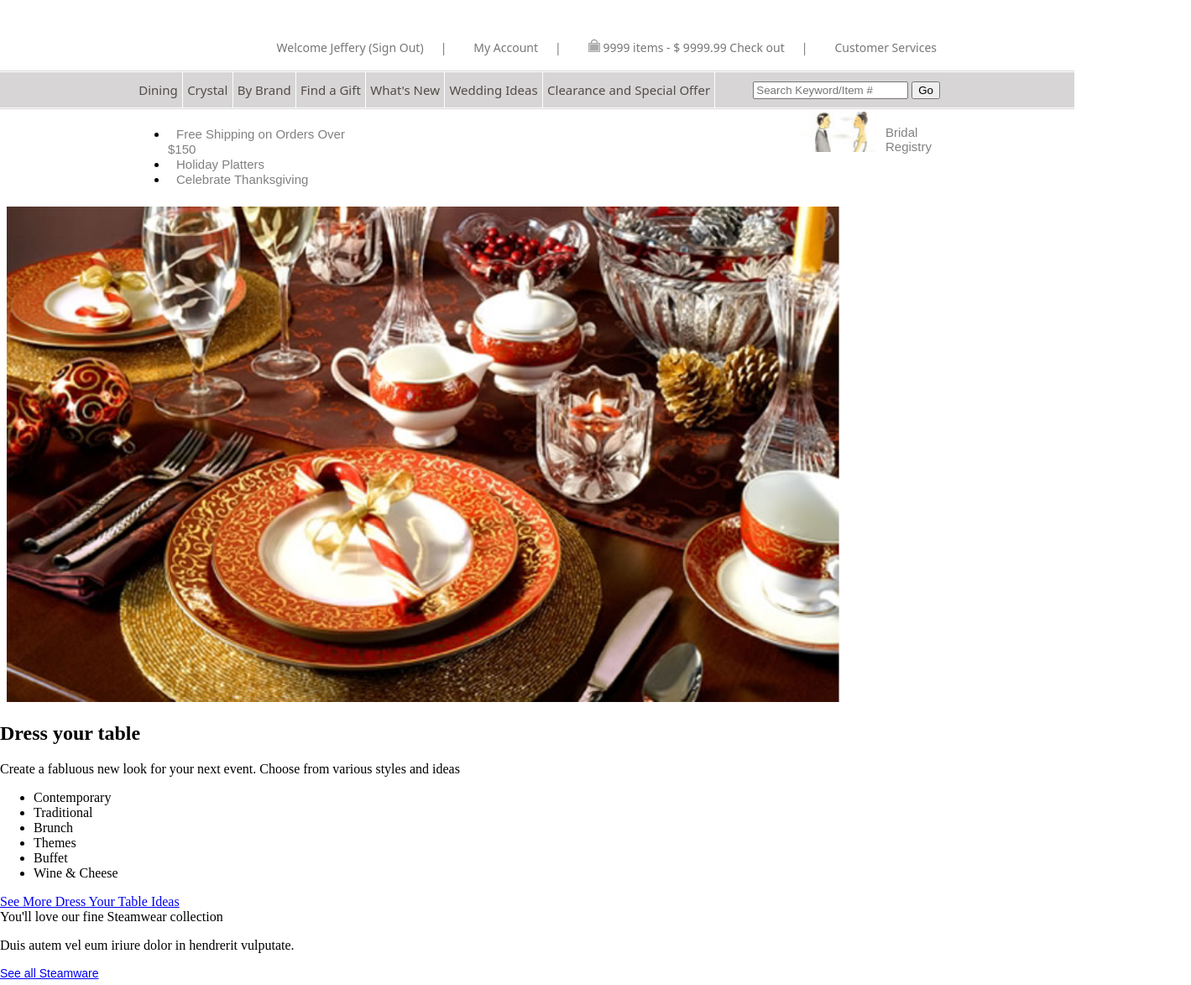
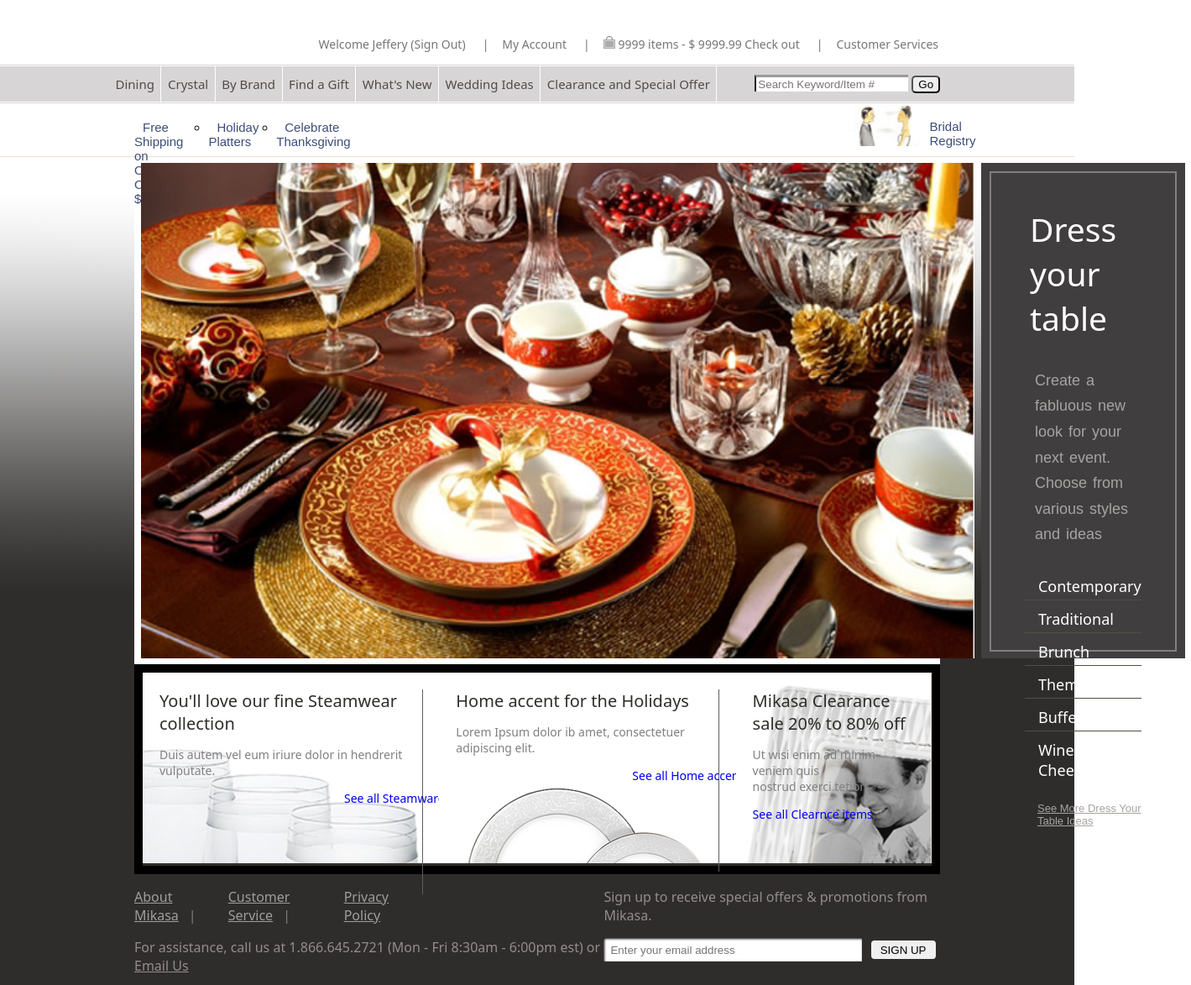
Before and after one commit to Shiv209/Mikasa, a plain HTML site: page index.html in a window 1280 px wide. Shown: the part 88-1261 px from the top of the page at 84% size, 1419 px wide, since content can reach past the window. Drawn offline with Linux system fonts and the light colour scheme.

Commit message:
Update index.css

```diff
--- a/index.css
+++ b/index.css
@@ -1,3 +1,7 @@
+@media screen and (min-width: 480px) {
+    #leftsidebar {width: 200px; float: left;}
+    #main {margin-left: 216px;}
+  }
 body{
     margin: 0px;
 }
@@ -8,29 +12,22 @@ body{
 .logo{
    width: 240px;
 }
-.head{
+.header{
    border-bottom: solid 1px #e9dfcf;
 }
 .products {
    position: relative;
-   overflow: hidden;
    font-family: system-ui;
    font-size: 14px;
-   margin-right: -32px;
+   margin-right: -18px;
    float: right;
    margin-top: 32px;
 }
 .products ul {
    display: flex;
-   flex-direction: row;
-   flex-wrap: wrap;
    justify-content: space-between;
-   margin-left: -1px;
 }
 .products li {
-   flex-grow: 1;
-   flex-basis: auto;
-   margin: .25em 0;
    padding-left: 16px;
    padding-right: 16px;
    text-align: center;
@@ -50,6 +47,7 @@ body{
 }
 .products ul  li{
    list-style-type: none;
+   padding-right: 0px
 }
 .NavbarTop {
   background-color: #d7d5d6;
@@ -66,8 +64,6 @@ body{
    color: black;
    margin: auto;
    width: 75%;
-   flex-direction: row;
-   flex-wrap: wrap;
    justify-content: space-between;
    align-items: center;
    padding-inline-start: 0px;
@@ -92,12 +88,22 @@ body{
 .NavbarTop ul li:last-child{
    border-right: none;
 }
-.dining{
+.NavBarTop-l1{
    margin-left: -30px;
 }
 .search{
    padding-left: 45px;
 }
+
+.search button {
+    border-radius: 5px;
+}
+#search-box {
+    border-top: inset;
+    border-bottom: none;
+    border-right: none;
+}
+
 .navbar2 div span a{
    text-decoration: none;
    color: black;
@@ -106,11 +112,11 @@ body{
 ul.a{
    color: darkgrey;
 }
-.offer{
+.header1-div1{
    font-family: sans-serif;
    font-size: 15px;
 }
-.offer ul li:first-child{
+.header1-div1 ul li:first-child{
    list-style: none;
 }
 .navbarSecond{
@@ -120,7 +126,8 @@ ul.a{
 }
 .navbarSecond a{
    text-decoration: none;
-   color: grey;
+   color: #3C4D79;
+   word-spacing: 2px;
    padding: 10px;
    padding-top: 18px;
    font-family: sans-serif;
@@ -130,10 +137,10 @@ ul.a{
    display: flex;
    padding-top: 4px;
 }
-.offer ul li a:hover  {
+.header1-div1 ul li a:hover  {
    text-decoration: underline;
 }
-.offer ul li{
+.header1-div1 ul li{
    padding-right: 20px;
    height: 0px;
 }
@@ -141,7 +148,7 @@ ul.a{
    text-decoration: underline;
    cursor: pointer;
 }
-.offer ul{
+.header1-div1 ul{
    list-style-type: circle;
    display: flex;
    padding-left: 0px;
@@ -153,7 +160,7 @@ ul.a{
    text-decoration: underline;
 }
 .header2 a:first-child{
-   margin-left: 540px;
+   margin-left: 560px;
    padding: 0px;
 }
 .header2 a img{
@@ -161,14 +168,14 @@ ul.a{
    padding-top: 2px;
    height: 48px;
 }
-.bag-img{
+.BgImg{
    background-image: url('Mikasa/background.png');
 }
-.mainContent{
+.bodyImg{
    margin: auto;
    width: 75%;
 }
-.centerimg{
+.centerImg{
    background-color: white;
   display: flex;
    padding-bottom: 2px
@@ -181,7 +188,7 @@ figure{
 figure img{
    height: 590px;
 }
-.center2  {
+.section  {
    background-color: #403e3f;
    color: white;
    float: right;
@@ -190,7 +197,7 @@ figure img{
    margin-top: 7px;
    border-right: 7px solid white;
 }
-.Incenter2{
+.sectionIn{
    margin: 10px;
    padding: 40px;
    border: 2px solid grey;
@@ -198,92 +205,101 @@ figure img{
    height: 520px;
    font-family: sans-serif;
 }
-.Incenter2 p{
+.sectionIn p{
    color: #a6a4a1;
-   font-size: 16px;
+   font-size: 18px;
    line-height: 1.7;
-
+   padding-left: 12px;
+   word-spacing: 2px;
 }
-.Incenter2 ul{
+.sectionIn ul{
    list-style-type: none;
    padding-inline-start: 0px;
    padding-top: 6px;
+   padding-left: 0px;
+   margin-block-end: 0px;
 }
-.Incenter2 ul li{
+.sectionIn ul li{
    border-bottom: 1px solid #534e46;
    padding-top: 10px;
    padding-bottom: 4px;
    font-size: large;
    font-family: system-ui;
+   padding-left: 16px;
 }
-.Incenter2 ul li:last-child{
+.sectionIn ul li:last-child{
    border-bottom: none;
 }
-.Incenter2 h2{
+.sectionIn h2{
    font-weight: 100;
-   font-size: 30px;
-   padding-top: 28px;
+   font-size: 39px;
+   padding-top: 0px;
+   padding-left: 6px;
    font-family: system-ui;
 }
-.yourTable{
-   margin-top: 52px;
+.sectionIn-link{
+   margin-top: 22px;
    font-size: 13px;
+   padding-left: 15px;
 }
-.yourTable a{
+.sectionIn-link a{
    color: #a6a4a1;
 }
-.lastItem{
+.sectionIn li:last-child{
    border-bottom: none;
 }
-.bottom{
+.box{
    margin: auto;
    background-color: #312e28;
    display: flex;
-   padding: 7px;
-   padding-top: 6px;
+   border: 10px solid black;
    height: 230px;
 
 }
-.inBottom{
+.glass{
    display: flex;
    width: 100%;
-   background: white;
+   padding-bottom: 91px;
+   border-right: 1px solid #5f5e5d ;
    align-items: center;
 }
-.left{
+.box1-out{
    background-image: url('Mikasa/promo_glass.png');
    background-repeat: no-repeat;
    height: 187px;
    background-size: 370px;
    width: 33.33%;
-   border-right: 1px solid #ebe1d1;
    padding: 20px;
    font-weight: normal;
    color: grey;
    background-color: white;
-   font-family: sans-serif;
+   font-family: system-ui;
 }
-.left pre{
+.glass-sub1 pre{
    margin-left: 220px
 }
-.middle{
+.box2-out{
    background-image: url('Mikasa/promo_plates.png');
    background-repeat: no-repeat;
    background-position: bottom;
    height: 187px;
    width: 33.33%;
-   border-right: 1px solid #ebe1d1;
    padding: 20px;
    font-weight: normal;
    color: grey;
    background-color: white;
-   font-family: sans-serif;
+   font-family: system-ui;
+}
 
+.plate {
+    border-right: 1px solid #5f5e5d;
+    padding-bottom: 91px;
 }
-.middle pre{
+
+.plate pre{
    margin-left: 210px
 }
-.right{
+.album{
    background-image: url('Mikasa/promo_album.png');
    background-repeat: no-repeat;
    background-position: right;
@@ -295,30 +311,35 @@ figure img{
    font-weight: normal;
    color: grey;
    background-color: white;
-   font-family: sans-serif;
+   font-family: system-ui;
 }
-.bottom p{
+.box p{
     text-align: left;
     font-size: 14px;
 }
 
 pre{
-    font-family: sans-serif;
+    font-family: system-ui;
+    text-decoration: none;
     font-size: 14px;
     color: rgb(103, 103, 182);
+ }
+
+ pre a {
+     text-decoration: none;
  }
 
 .footer {
     font-size: 16px;
     display: flex;
     justify-content: space-between;
-    width: 100%;
+    width: 75%;
     margin: auto;
     padding-top: 0px;
     font-family: system-ui;
 }
 
-.footer-ul {
+.footerLeft-top {
     display: flex;
     list-style: none;
     justify-content: space-between;
@@ -326,36 +347,36 @@ pre{
     padding: 0px;
 }
 
-.footer-list-items a {
+.footerLeft-top-li a {
     color: #9f9d9d;
     padding: auto;
 }
 
-.footer-list-items:not(:last-child)::after {
+.footerLeft-top-li:not(:last-child)::after {
     content: "|";
     color: #808080;
     margin-left: 12px;
 }
 
-.para-footer {
+.footerCenter {
     color: #938d8d;
     margin: auto;
 }
 
-.para-footer a {
+.footerCenter a {
     color: #938d8d;
 }
 
-.copyright {
+.footerCenter-para {
     color: #938d8d;
     margin-top: 8px;
 }
 
-.sign-up {
+.footerRight-sign-up {
     color: #938d8d;
 }
 
-.footer-email {
+.footerRight-email {
     color: #938d8d;
     margin-top: 12px;
 }
@@ -365,12 +386,18 @@ pre{
     height: 26px;
     box-shadow: 1px 1px 3px #000000 inset;
     border-width: 0px;
+    padding-left: 8px;
 }
 
-.btn-sign {
+.btn-Sign-Up {
     width: 77px;
     height: 22px;
     border-width: 0;
     border-radius: 4px;
     margin-left: 6px;
 }
+
+.highLight {
+    color: #2F2D29;
+    font-size: 20px;
+}
```
